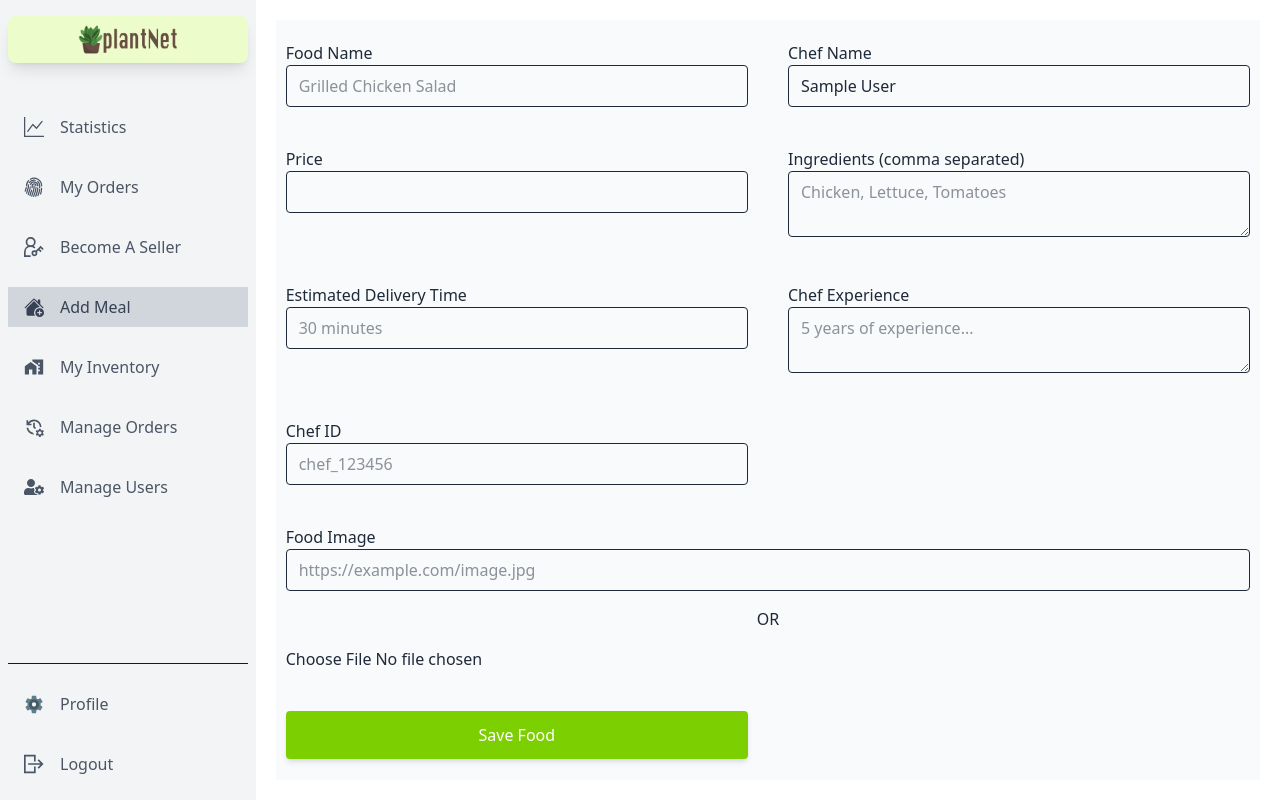
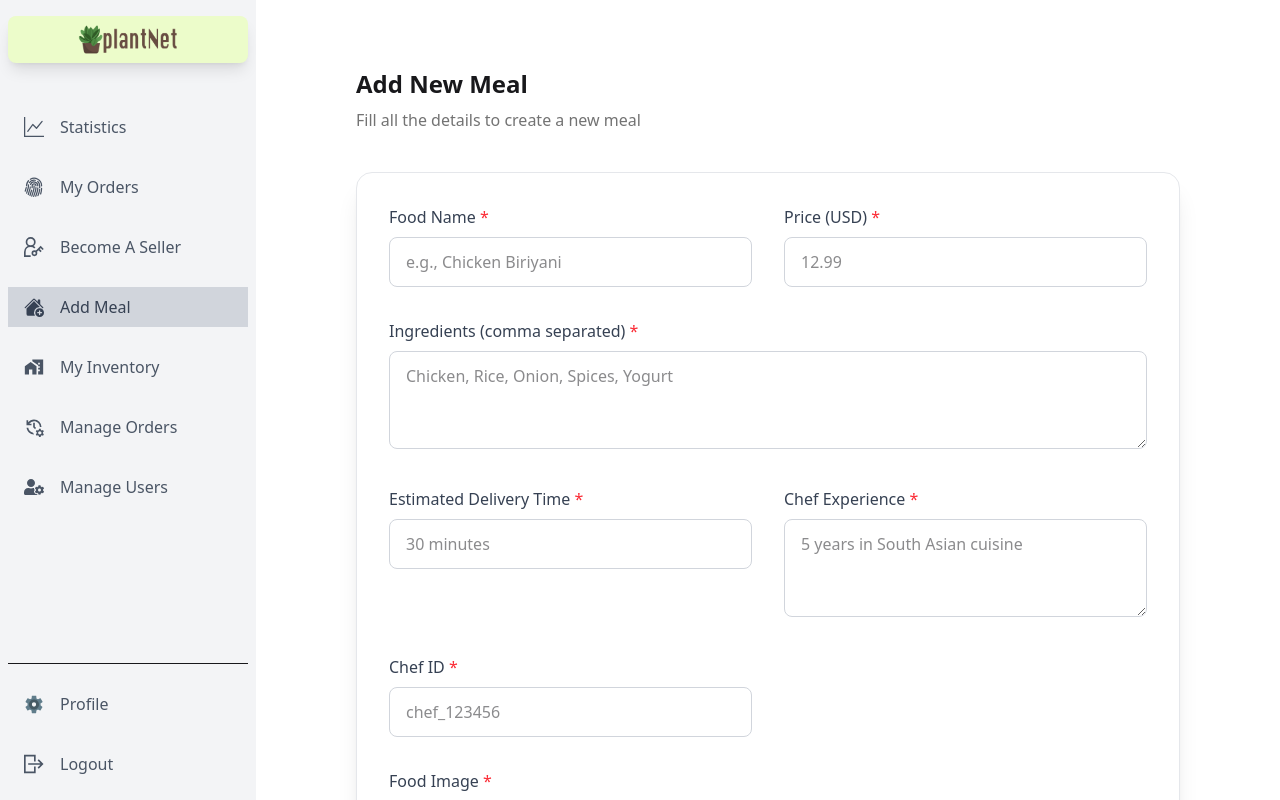
Before and after one commit to nazrul1995/Chef-Bazar-client, a React (Vite) app: page /dashboard/add-meal in a window 1280 px wide. Shown: the top 800 px of the page. Built offline with nearby package versions, Linux system fonts and the light colour scheme; no server answers; sample sign-in values are in the browser's storage.

Commit message:
Before ai help

```diff
--- a/package.json
+++ b/package.json
@@ -24,6 +24,7 @@
     "react-icons": "^5.5.0",
     "react-router": "^7.9.6",
     "react-spinners": "^0.17.0",
+    "sweetalert2": "^11.26.10",
     "tailwindcss": "^4.1.17"
   },
   "devDependencies": {
--- a/src/components/Form/AddMealForm.jsx
+++ b/src/components/Form/AddMealForm.jsx
@@ -2,189 +2,219 @@ import { useForm } from "react-hook-form";
 import useAuth from "../../hooks/useAuth";
 import axios from "axios";
 import { useMutation } from "@tanstack/react-query";
-import LoadingSpinner from "../Shared/LoadingSpinner";
-import ErrorPage from "../../pages/ErrorPage";
 import toast from "react-hot-toast";
-import { imageUpload } from "../../../utils";
+import { imageUpload } from "../../../utils"; // আপনার Cloudinary/ImgBB upload ফাংশন
 import { TbFidgetSpinner } from "react-icons/tb";
+import Container from "../../components/Shared/Container";
+import Heading from "../../components/Shared/Heading";
 
 const AddFoodForm = () => {
   const { user } = useAuth();
 
-  // Mutation
-  const {
-    isPending,
-    isError,
-    mutateAsync,
-    reset: mutationReset,
-  } = useMutation({
-    mutationFn: async (payload) =>
-      await axios.post(`${import.meta.env.VITE_API_URL}/add-meal`, payload),
-
-    onSuccess: () => {
-      toast.success("Food added successfully");
-      mutationReset();
-    },
-  });
-
-  // Form
   const {
     register,
     handleSubmit,
     formState: { errors },
-    //reset,
+    reset,
   } = useForm();
+
+  const { mutateAsync: addMeal, isPending } = useMutation({
+    mutationFn: async (mealData) => {
+      const res = await axios.post(
+        `${import.meta.env.VITE_API_URL}/add-meal`,
+        mealData,
+        {
+          headers: {
+            Authorization: `Bearer ${user?.accessToken}`, // যদি JWT থাকে (Firebase ID token)
+          },
+        }
+      );
+      return res.data;
+    },
+    onSuccess: () => {
+      toast.success("Meal added successfully!");
+      reset();
+    },
+    onError: (err) => {
+      toast.error(err?.response?.data?.message || "Failed to add meal");
+    },
+  });
 
   const onSubmit = async (data) => {
     const {
       foodName,
-      chefName,
       price,
       ingredients,
       estimatedDeliveryTime,
       chefExperience,
       chefId,
       foodImageFile,
-      foodImageUrl,
     } = data;
 
-    let finalImage = foodImageUrl; // if user directly enters URL
-
-    // If file uploaded → upload and replace
-    if (foodImageFile?.[0]) {
-      finalImage = await imageUpload(foodImageFile[0]);
+    // Image Upload (বাধ্যতামূলক)
+    if (!foodImageFile || !foodImageFile[0]) {
+      toast.error("Please upload a food image");
+      return;
     }
 
-    const newFood = {
-      foodName,
-      chefName,
-      foodImage: finalImage,
+    let foodImage;
+    try {
+      foodImage = await imageUpload(foodImageFile[0]);
+    } catch (err) {
+      toast.error("Image upload failed");
+      return;
+    }
+
+    const newMeal = {
+      foodName: foodName.trim(),
+      chefName: user?.displayName || "Unknown Chef",
+      foodImage,
       price: Number(price),
       rating: 0, // default
-      ingredients: ingredients.split(",").map((i) => i.trim()),
-      estimatedDeliveryTime,
-      chefExperience,
-      chefId,
+      ingredients: ingredients
+        .split(",")
+        .map((item) => item.trim())
+        .filter((item) => item !== ""),
+      estimatedDeliveryTime: estimatedDeliveryTime.trim(),
+      chefExperience: chefExperience.trim(),
+      chefId: chefId.trim(),
       userEmail: user?.email,
       createdAt: new Date().toISOString(),
     };
 
-    await mutateAsync(newFood);
-    //reset();
+    await addMeal(newMeal);
   };
 
-  if (isPending) return <LoadingSpinner />;
-  if (isError) return <ErrorPage />;
+  return (
+    <Container>
+      <div className="max-w-4xl mx-auto py-12">
+        <Heading title="Add New Meal" subtitle="Fill all the details to create a new meal" />
 
-  return (
-    <div className="w-full min-h-[calc(100vh-40px)] flex justify-center items-center bg-gray-50 text-gray-800">
-      <form onSubmit={handleSubmit(onSubmit)} className="grid grid-cols-1 lg:grid-cols-2 gap-10">
-
+        <form
+          onSubmit={handleSubmit(onSubmit)}
+          className="mt-10 bg-white rounded-2xl shadow-xl border border-gray-200 p-8 grid grid-cols-1 md:grid-cols-2 gap-8"
+        >
           {/* Food Name */}
           <div className="space-y-2">
-          <label>Food Name</label>
+            <label className="block text-gray-700 font-medium">
+              Food Name <span className="text-red-500">*</span>
+            </label>
             <input
-            className="w-full border px-3 py-2 rounded"
+              type="text"
+              placeholder="e.g., Chicken Biriyani"
+              className="w-full px-4 py-3 border border-gray-300 rounded-lg focus:outline-none focus:border-indigo-500 focus:ring-2 focus:ring-indigo-200"
               {...register("foodName", { required: "Food name is required" })}
-            placeholder="Grilled Chicken Salad"
             />
-          {errors.foodName && <p className="text-red-500 text-xs">{errors.foodName.message}</p>}
-        </div>
-
-        {/* Chef Name */}
-        <div className="space-y-2">
-          <label>Chef Name</label>
-          <input
-            defaultValue={user?.displayName}
-            className="w-full border px-3 py-2 rounded"
-            {...register("chefName", { required: "Chef name is required" })}
-          />
-          {errors.chefName && <p className="text-red-500 text-xs">{errors.chefName.message}</p>}
+            {errors.foodName && <p className="text-red-500 text-sm">{errors.foodName.message}</p>}
           </div>
 
           {/* Price */}
           <div className="space-y-2">
-          <label>Price</label>
+            <label className="block text-gray-700 font-medium">
+              Price (USD) <span className="text-red-500">*</span>
+            </label>
             <input
               type="number"
-            className="w-full border px-3 py-2 rounded"
-            {...register("price", { required: "Price is required" })}
+              step="0.01"
+              min="0"
+              placeholder="12.99"
+              className="w-full px-4 py-3 border border-gray-300 rounded-lg focus:outline-none focus:border-indigo-500"
+              {...register("price", { required: "Price is required", min: { value: 0.01, message: "Price must be greater than 0" } })}
             />
-          {errors.price && <p className="text-red-500 text-xs">{errors.price.message}</p>}
+            {errors.price && <p className="text-red-500 text-sm">{errors.price.message}</p>}
           </div>
 
           {/* Ingredients */}
-        <div className="space-y-2">
-          <label>Ingredients (comma separated)</label>
+          <div className="space-y-2 md:col-span-2">
+            <label className="block text-gray-700 font-medium">
+              Ingredients (comma separated) <span className="text-red-500">*</span>
+            </label>
             <textarea
-            className="w-full border px-3 py-2 rounded"
+              rows={3}
+              placeholder="Chicken, Rice, Onion, Spices, Yogurt"
+              className="w-full px-4 py-3 border border-gray-300 rounded-lg focus:outline-none focus:border-indigo-500"
               {...register("ingredients", { required: "Ingredients are required" })}
-            placeholder="Chicken, Lettuce, Tomatoes"
-          ></textarea>
-          {errors.ingredients && <p className="text-red-500 text-xs">{errors.ingredients.message}</p>}
+            />
+            {errors.ingredients && <p className="text-red-500 text-sm">{errors.ingredients.message}</p>}
           </div>
 
           {/* Estimated Delivery Time */}
           <div className="space-y-2">
-          <label>Estimated Delivery Time</label>
+            <label className="block text-gray-700 font-medium">
+              Estimated Delivery Time <span className="text-red-500">*</span>
+            </label>
             <input
-            className="w-full border px-3 py-2 rounded"
-            {...register("estimatedDeliveryTime", { required: true })}
+              type="text"
               placeholder="30 minutes"
+              className="w-full px-4 py-3 border border-gray-300 rounded-lg focus:outline-none focus:border-indigo-500"
+              {...register("estimatedDeliveryTime", { required: "Delivery time is required" })}
             />
+            {errors.estimatedDeliveryTime && <p className="text-red-500 text-sm">This field is required</p>}
           </div>
 
           {/* Chef Experience */}
           <div className="space-y-2">
-          <label>Chef Experience</label>
+            <label className="block text-gray-700 font-medium">
+              Chef Experience <span className="text-red-500">*</span>
+            </label>
             <textarea
-            className="w-full border px-3 py-2 rounded"
-            {...register("chefExperience", { required: true })}
-            placeholder="5 years of experience..."
-          ></textarea>
+              rows={3}
+              placeholder="5 years in South Asian cuisine"
+              className="w-full px-4 py-3 border border-gray-300 rounded-lg focus:outline-none focus:border-indigo-500"
+              {...register("chefExperience", { required: "Chef experience is required" })}
+            />
+            {errors.chefExperience && <p className="text-red-500 text-sm">This field is required</p>}
           </div>
 
           {/* Chef ID */}
           <div className="space-y-2">
-          <label>Chef ID</label>
+            <label className="block text-gray-700 font-medium">
+              Chef ID <span className="text-red-500">*</span>
+            </label>
             <input
-            className="w-full border px-3 py-2 rounded"
-            {...register("chefId", { required: true })}
+              type="text"
               placeholder="chef_123456"
+              className="w-full px-4 py-3 border border-gray-300 rounded-lg focus:outline-none focus:border-indigo-500"
+              {...register("chefId", { required: "Chef ID is required" })}
             />
+            {errors.chefId && <p className="text-red-500 text-sm">{errors.chefId.message}</p>}
           </div>
 
-        {/* Image Upload OR URL */}
-        <div className="space-y-4 col-span-1 lg:col-span-2">
-
-          <label>Food Image</label>
-
-          {/* Image URL */}
-          <input
-            className="w-full border px-3 py-2 rounded"
-            placeholder="https://example.com/image.jpg"
-            {...register("foodImageUrl")}
-          />
-
-          <p className="text-center">OR</p>
-
-          {/* File Upload */}
+          {/* Food Image Upload (Mandatory) */}
+          <div className="space-y-2 md:col-span-2">
+            <label className="block text-gray-700 font-medium">
+              Food Image <span className="text-red-500">*</span>
+            </label>
             <input
               type="file"
               accept="image/*"
-            {...register("foodImageFile")}
+              className="w-full file:mr-4 file:py-3 file:px-6 file:rounded-lg file:border-0 file:bg-indigo-50 file:text-indigo-700 hover:file:bg-indigo-100"
+              {...register("foodImageFile", { required: "Food image is required" })}
             />
+            {errors.foodImageFile && <p className="text-red-500 text-sm">{errors.foodImageFile.message}</p>}
+            <p className="text-sm text-gray-500 mt-2">Upload a high-quality image of the meal</p>
           </div>
 
           {/* Submit Button */}
+          <div className="md:col-span-2 text-center">
             <button
               type="submit"
-          className="w-full p-3 bg-lime-500 text-white rounded shadow-md"
+              disabled={isPending}
+              className="px-12 py-4 bg-indigo-600 text-white font-semibold rounded-lg shadow-md hover:bg-indigo-700 disabled:opacity-70 disabled:cursor-not-allowed transition"
             >
-          {isPending ? <TbFidgetSpinner className="animate-spin m-auto" /> : "Save Food"}
+              {isPending ? (
+                <span className="flex items-center gap-2">
+                  <TbFidgetSpinner className="animate-spin" />
+                  Adding Meal...
+                </span>
+              ) : (
+                "Add Meal"
+              )}
             </button>
+          </div>
         </form>
       </div>
+    </Container>
   );
 };
 
--- a/src/components/Modal/PurchaseModal.jsx
+++ b/src/components/Modal/PurchaseModal.jsx
@@ -15,7 +15,7 @@ const PurchaseModal = ({ closeModal, isOpen, meal }) => {
       image: meal.foodImage,
       price: meal.price,
       quantity: 1,
-      plantId: meal._id,
+      meal_Id: meal._id,
       customer: {
         name: user?.displayName,
         email: user?.email,
--- a/src/pages/MealDetails/MealDetails.jsx
+++ b/src/pages/MealDetails/MealDetails.jsx
@@ -3,7 +3,7 @@ import Heading from '../../components/Shared/Heading'
 import Button from '../../components/Shared/Button/Button'
 import PurchaseModal from '../../components/Modal/PurchaseModal'
 import { useState } from 'react'
-import { useParams } from 'react-router'
+import { Link, useParams } from 'react-router'
 import { useQuery } from '@tanstack/react-query'
 import axios from 'axios'
 import { Send, Star } from 'lucide-react'
@@ -97,7 +97,7 @@ const MealDetails = () => {
           {/* PRICE & BUTTON */}
           <div className='flex justify-between items-center'>
             <p className='font-bold text-3xl text-gray-800'>Price: ${price}</p>
-
+            <Link to={'/dashboard/order-form'} className='btn btn-primary'>Order Now</Link>
             <Button onClick={() => setIsOpen(true)} label='Purchase' />
           </div>
 
```
Also changed, not shown: src/components/Form/OrderForm.jsx (added, +180 -0 lines), src/pages/Payment/PaymentSuccess.jsx (+10 -1 lines), src/routes/Routes.jsx (+9 -0 lines), 2 other files (tests, documents, lock files or other folders). Lines whose indentation alone changed are shown as unchanged.
